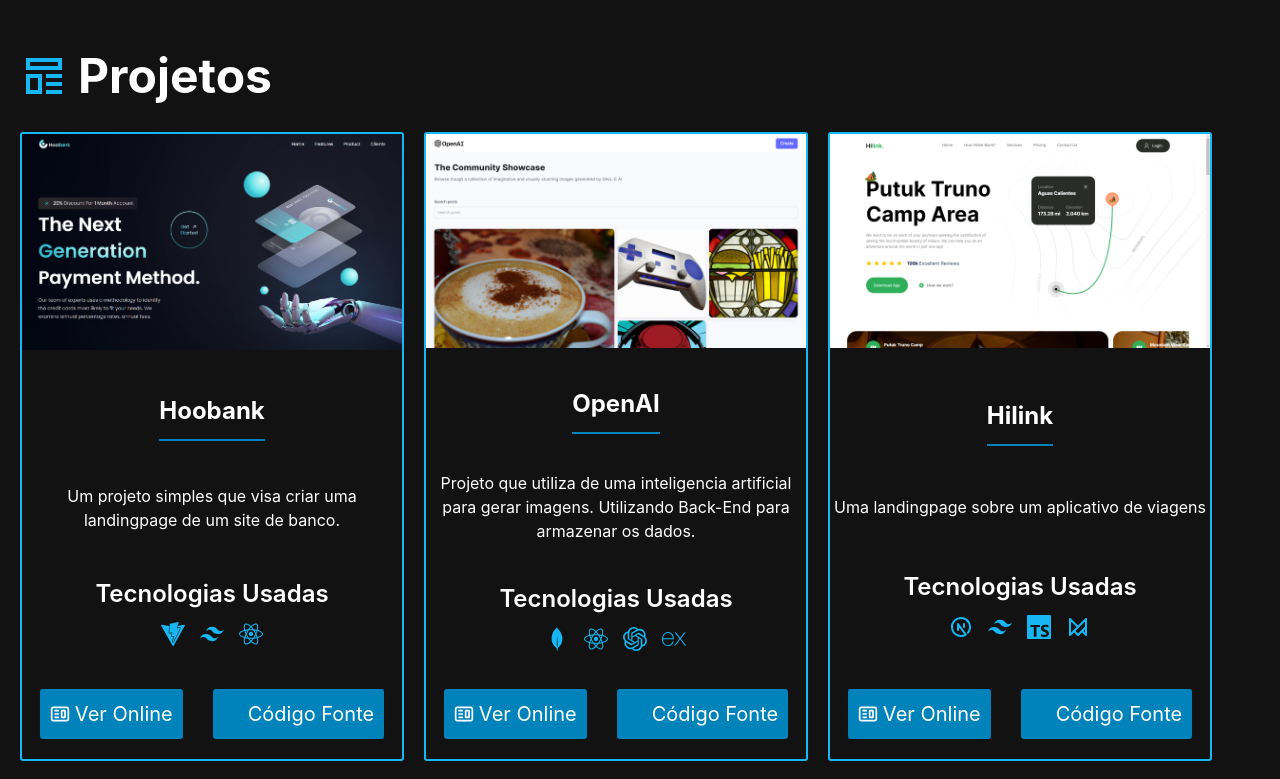
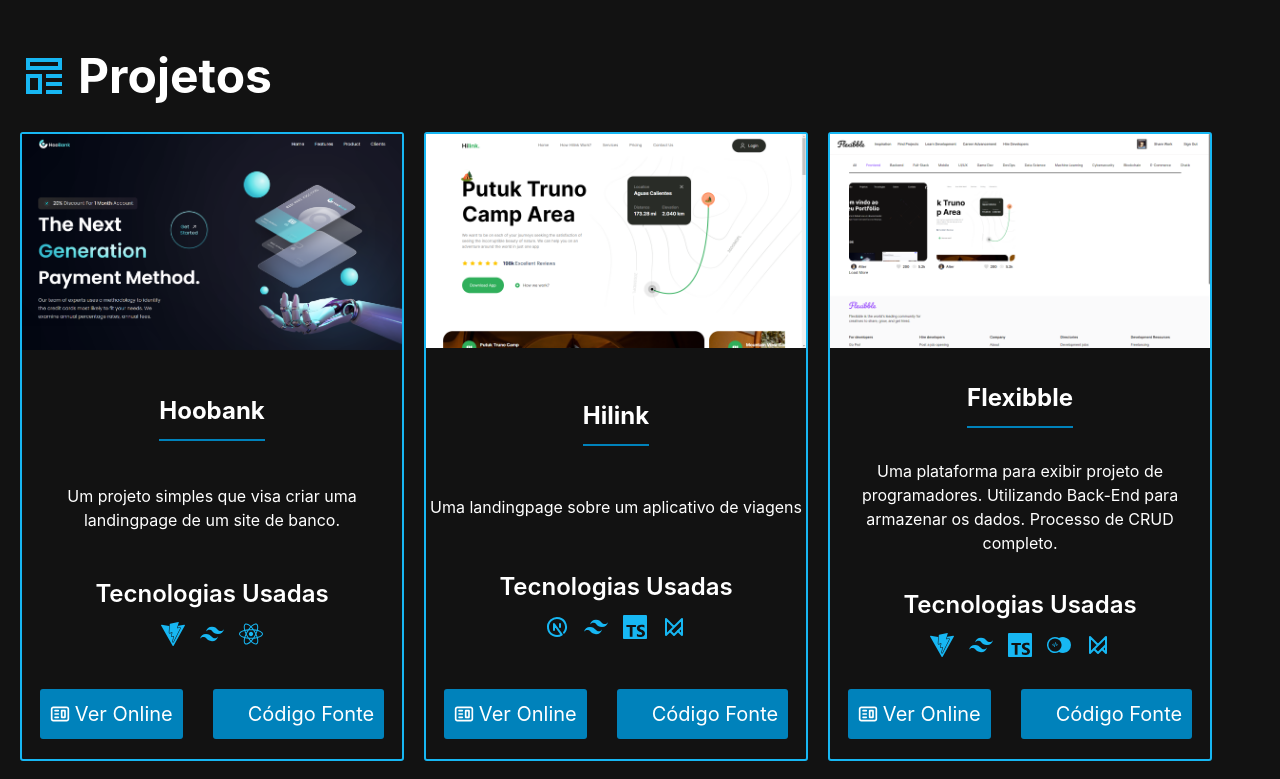
Before and after one commit to RafaelSFDC/RafaelSilva, a React (Vite) app: page / in a window 1280 px wide. Shown: the part 720-1499 px from the top of the page. Built offline with nearby package versions, Linux system fonts and the light colour scheme; some icons are missing.

Commit message:
Remvoe OpenAI

```diff
--- a/src/constants/constants.js
+++ b/src/constants/constants.js
@@ -15,16 +15,16 @@ export const projectsData = [
         visit: "https://github.com/RafaelSFDC/BankWebsite",
         id: 0,
     },
-    {
-        title: "OpenAI",
-        description:
-            "Projeto que utiliza de uma inteligencia artificial para gerar imagens. Utilizando Back-End para armazenar os dados.",
-        image: "images/2.png",
-        tags: [SiMongodb, FaReact, SiOpenai, SiExpress],
-        source: "https://openai-front-end.onrender.com",
-        visit: "https://github.com/RafaelSFDC/OpenAI",
-        id: 1,
-    },
+    // {
+    //     title: "OpenAI",
+    //     description:
+    //         "Projeto que utiliza de uma inteligencia artificial para gerar imagens. Utilizando Back-End para armazenar os dados.",
+    //     image: "images/2.png",
+    //     tags: [SiMongodb, FaReact, SiOpenai, SiExpress],
+    //     source: "https://openai-front-end.onrender.com",
+    //     visit: "https://github.com/RafaelSFDC/OpenAI",
+    //     id: 1,
+    // },
     {
         title: "Hilink",
         description:
```
